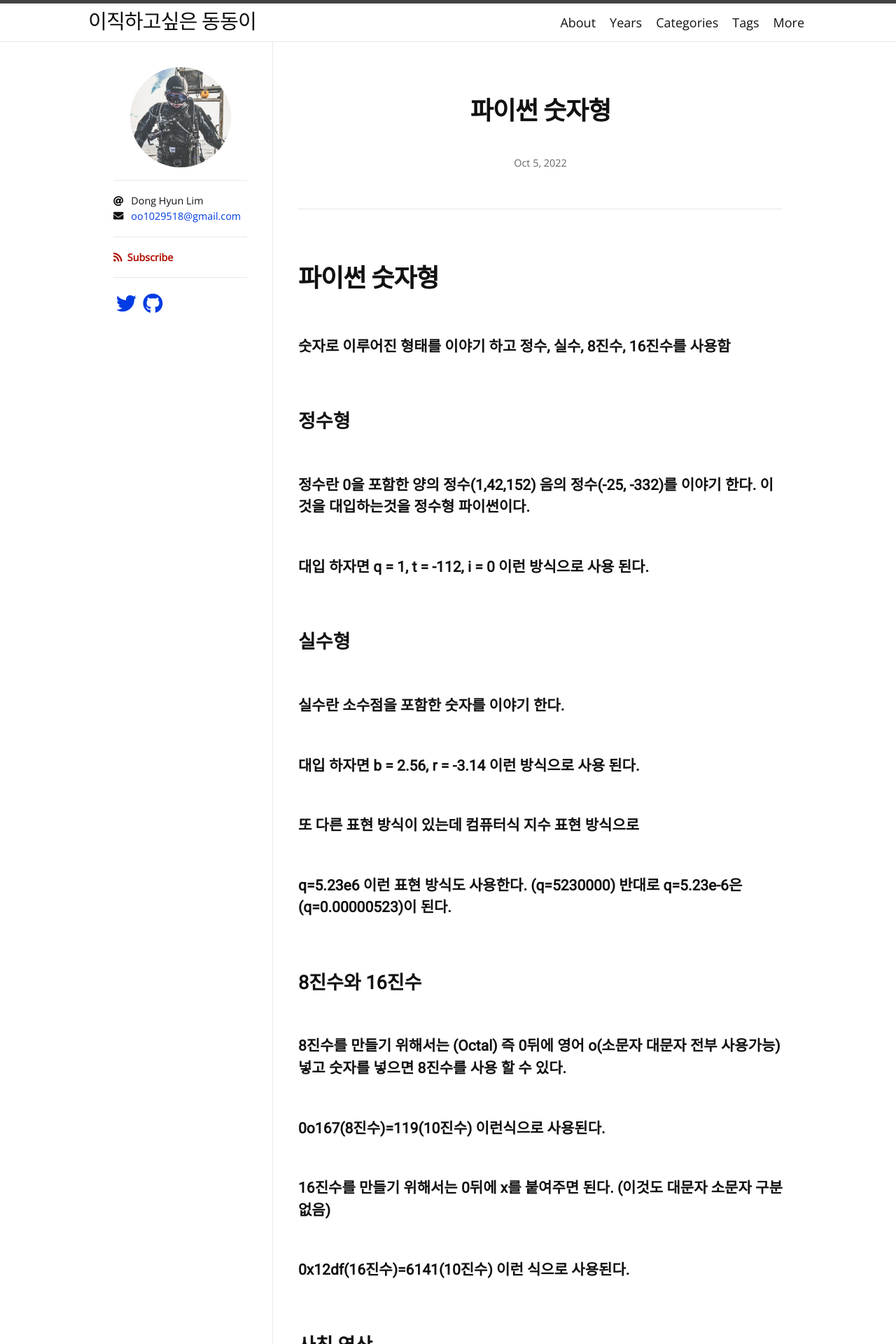
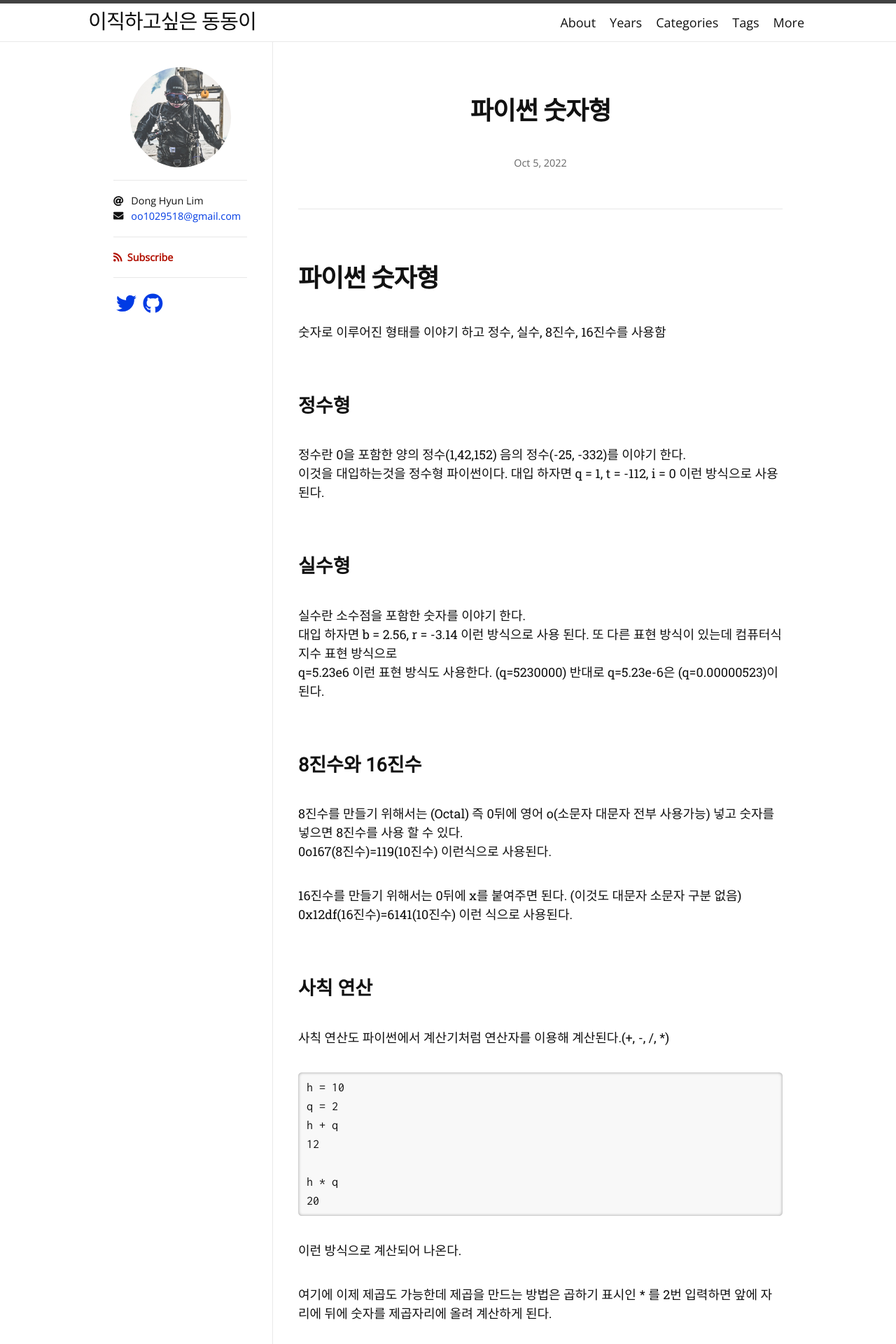
Before and after one commit to divinggecko/divinggecko.github.io, a Jekyll site: the page built from _posts/2022-10-05-파이썬_숫자형.md, in a window 1280 px wide. Shown: the top 1920 px of the page at 70% size. Built offline with Jekyll 4.4.1, drawn with Linux system fonts in a browser that asks for light colours; nearby versions of some CDN libraries; some web fonts are replaced; comment, search, counter and statistics services are not loaded; some of the changed text lies outside the part shown.

Commit message:
fix: 코드블럭 추가 및 글 수정

````diff
--- a/_posts/2022-10-05-파이썬_숫자형.md
+++ b/_posts/2022-10-05-파이썬_숫자형.md
@@ -7,66 +7,67 @@ tags: [파이썬, 숫자형, 공부, 정리]
 
 # 파이썬 숫자형
 
-### 숫자로 이루어진 형태를 이야기 하고 정수, 실수, 8진수, 16진수를 사용함
+숫자로 이루어진 형태를 이야기 하고 정수, 실수, 8진수, 16진수를 사용함
 
 ## 정수형
 
-### 정수란 0을 포함한 양의 정수(1,42,152) 음의 정수(-25, -332)를 이야기 한다. 이것을 대입하는것을 정수형 파이썬이다.
-### 대입 하자면 q = 1, t = -112, i = 0 이런 방식으로 사용 된다.
+ 정수란 0을 포함한 양의 정수(1,42,152) 음의 정수(-25, -332)를 이야기 한다.
+ 이것을 대입하는것을 정수형 파이썬이다. 대입 하자면 q = 1, t = -112, i = 0 이런 방식으로 사용 된다.
 
 ## 실수형
 
-### 실수란 소수점을 포함한 숫자를 이야기 한다.
-### 대입 하자면 b = 2.56, r = -3.14 이런 방식으로 사용 된다.
-### 또 다른 표현 방식이 있는데 컴퓨터식 지수 표현 방식으로
-### q=5.23e6 이런 표현 방식도 사용한다. (q=5230000) 반대로 q=5.23e-6은 (q=0.00000523)이 된다.
+실수란 소수점을 포함한 숫자를 이야기 한다.
+대입 하자면 b = 2.56, r = -3.14 이런 방식으로 사용 된다.
+또 다른 표현 방식이 있는데 컴퓨터식 지수 표현 방식으로
+q=5.23e6 이런 표현 방식도 사용한다. (q=5230000) 반대로 q=5.23e-6은 (q=0.00000523)이 된다.
 
 ## 8진수와 16진수
 
-### 8진수를 만들기 위해서는 (Octal) 즉 0뒤에 영어 o(소문자 대문자 전부 사용가능) 넣고 숫자를 넣으면 8진수를 사용 할 수 있다.
-### 0o167(8진수)=119(10진수) 이런식으로 사용된다.
+8진수를 만들기 위해서는 (Octal) 즉 0뒤에 영어 o(소문자 대문자 전부 사용가능) 넣고 숫자를 넣으면 8진수를 사용 할 수 있다.
+0o167(8진수)=119(10진수) 이런식으로 사용된다.
 
-### 16진수를 만들기 위해서는 0뒤에 x를 붙여주면 된다. (이것도 대문자 소문자 구분 없음)
-### 0x12df(16진수)=6141(10진수) 이런 식으로 사용된다.
+16진수를 만들기 위해서는 0뒤에 x를 붙여주면 된다. (이것도 대문자 소문자 구분 없음)
+0x12df(16진수)=6141(10진수) 이런 식으로 사용된다.
 
 ## 사칙 연산
 
-### 사칙 연산도 파이썬에서 계산기처럼 연산자를 이용해 계산된다.(+, -, /, *)
+사칙 연산도 파이썬에서 계산기처럼 연산자를 이용해 계산된다.(+, -, /, *)
+```
+h = 10
+q = 2
+h + q
+12
 
-#### h = 10
-#### q = 2
-#### h + q
-#### 12
-#### h * q
-#### 20
+h * q
+20
+```
+이런 방식으로 계산되어 나온다.
 
-### 이런 방식으로 계산되어 나온다.
+여기에 이제 제곱도 가능한데 제곱을 만드는 방법은 곱하기 표시인 * 를 2번 입력하면 앞에 자리에 뒤에 숫자를 제곱자리에 올려 계산하게 된다.
+```
+w = 2
+t = 4
+w ** t
+16
+```
+이렇게 계산되어 나온다.
 
-### 여기에 이제 제곱도 가능한데 제곱을 만드는 방법은 곱하기 표시인 * 를 2번 입력하면 앞에 자리에 뒤에 숫자를 제곱자리에 올려 계산하게 된다.
+또 다른 형식으로 /가 아닌 % 형식도 있는데 이건 나누고 나머지 값을 돌려주는 연산자이다.
+```
+5 % 2
+1
+2 % 5
+2
+```
+이런식으로 나누고 남은 나머지 값을 돌려준다.
 
-#### w = 2
-#### t = 4
-#### w ** t
-#### 16
-
-### 이렇게 계산되어 나온다.
-
-### 또 다른 형식으로 /가 아닌 % 형식도 있는데 이건 나누고 나머지 값을 돌려주는 연산자이다.
-
-#### 5 % 2
-#### 1
-#### 2 % 5
-#### 2
-
-#### 이런식으로 나누고 남은 나머지 값을 돌려준다.
-
-### 제곱처럼 ** 방식이 있듯이 나눗셈을 두번 입력하는 // 이런 연산자도 존재 하는데 나눗셈을 한 다음 몫을 반환하는 연산자 이다
-### 보통 9 / 2 를 하면 나눠지는 값인 4.5가 나오게 된다. 하지만 // 를 입력하게 되면
-
-#### 9 // 2
-#### 4
-
-### 이런식으로 나누고 남는 정수값 4를 출력해준다.
+제곱처럼 ** 방식이 있듯이 나눗셈을 두번 입력하는 // 이런 연산자도 존재 하는데 나눗셈을 한 다음 몫을 반환하는 연산자 이다.
+보통 9 / 2 를 하면 나눠지는 값인 4.5가 나오게 된다. 하지만 // 를 입력하게 되면
+```
+9 // 2
+4
+```
+이런식으로 나누고 남는 정수값 4를 출력해준다.
 
 
 
````
